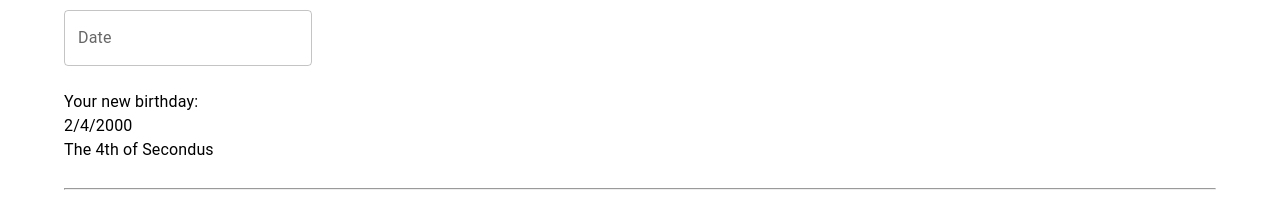
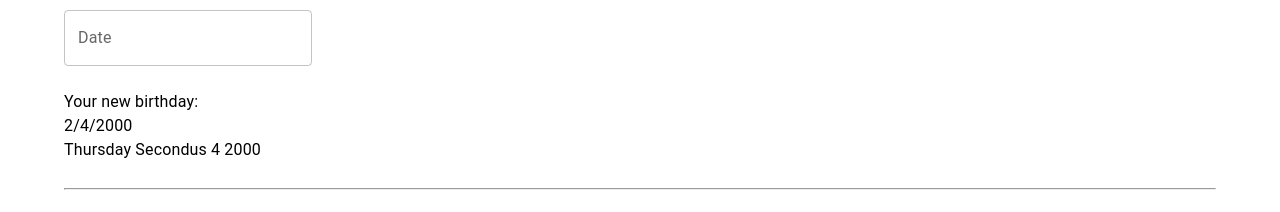
Before and after one commit to andrewwhitman-cpp/international-fixed-calendar, a React (Vite) app: page / in a window 1280 px wide. Shown: the part 342-554 px from the top of the page. Built offline with nearby package versions, Linux system fonts and the light colour scheme.

Commit message:
updating date converter to show full date

```diff
--- a/src/DateConverter.jsx
+++ b/src/DateConverter.jsx
@@ -25,7 +25,7 @@ function DateConverter() {
         <br />
         Your new birthday:<br />
         {newDate.getMonth()}/{newDate.getDay()}/{newDate.getYear()}<br />
-        The {newDate.getDay()}th of {newDate.getMonthName()}
+        {newDate.getDate('full')}
     </Typography>
 	</>
 	)
```
